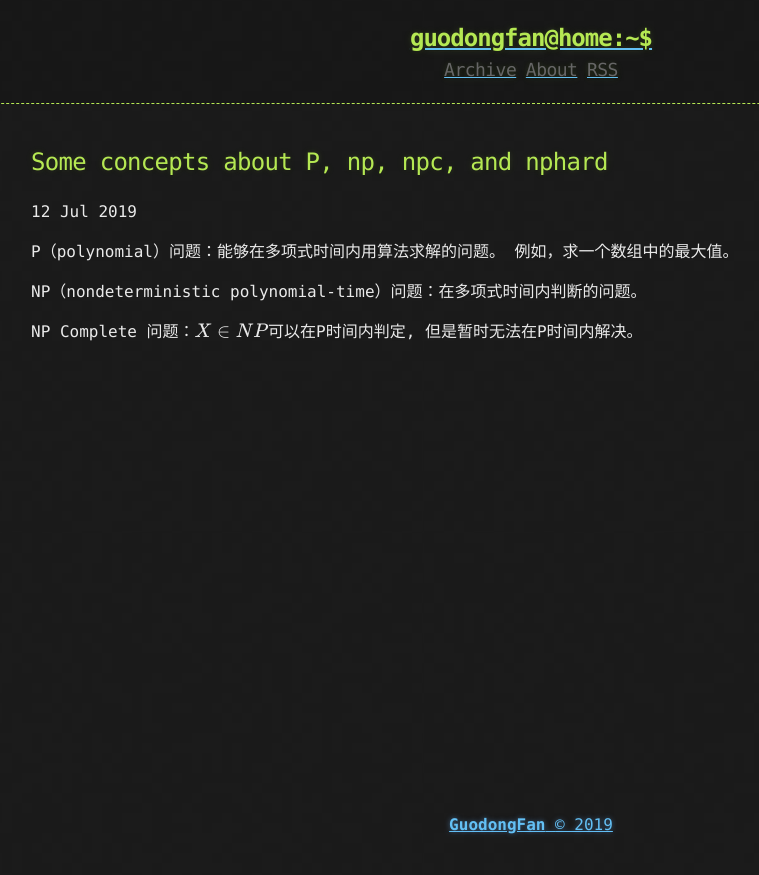
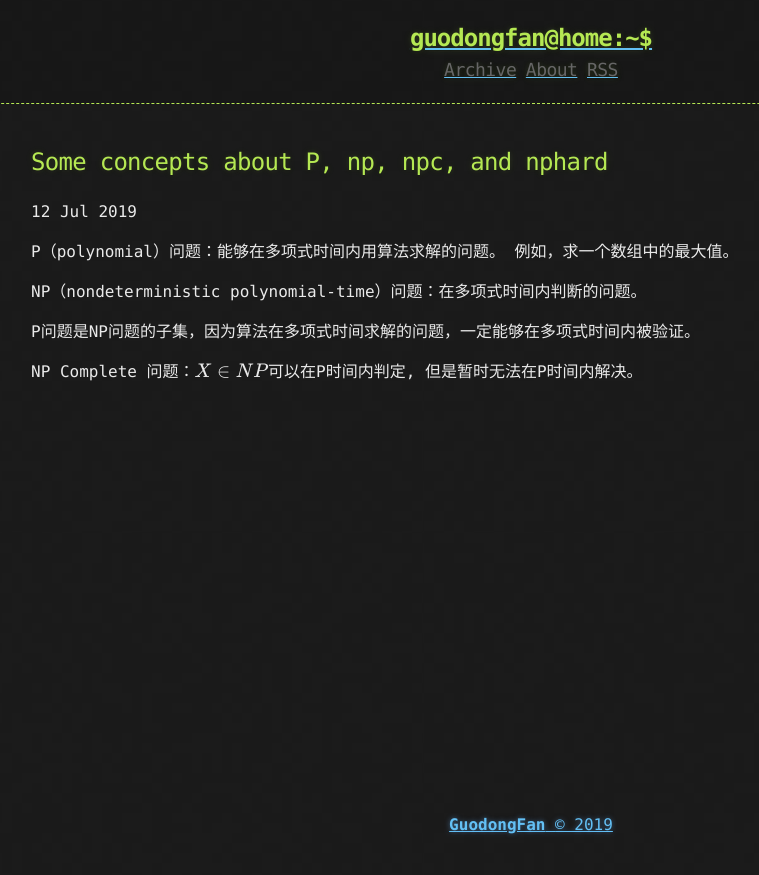
Before and after one commit to GuodongFan/GuodongFan.github.io, a Jekyll site: the page built from _posts/2019-07-12-NP.md, in a window 1280 px wide. Shown: the top 875 px of the page, without its empty margins (109-868 px from the left). Built offline with Jekyll 4.4.1, drawn with Linux system fonts in a browser that asks for light colours; formulas are drawn with MathJax 3.

Commit message:
Update 2019-07-12-NP.md

```diff
--- a/_posts/2019-07-12-NP.md
+++ b/_posts/2019-07-12-NP.md
@@ -8,4 +8,6 @@ P（polynomial）问题：能够在多项式时间内用算法求解的问题。
 
 NP（nondeterministic polynomial-time）问题：在多项式时间内判断的问题。
 
+P问题是NP问题的子集，因为算法在多项式时间求解的问题，一定能够在多项式时间内被验证。
+
 NP Complete 问题：$X\in NP$可以在P时间内判定, 但是暂时无法在P时间内解决。
```
